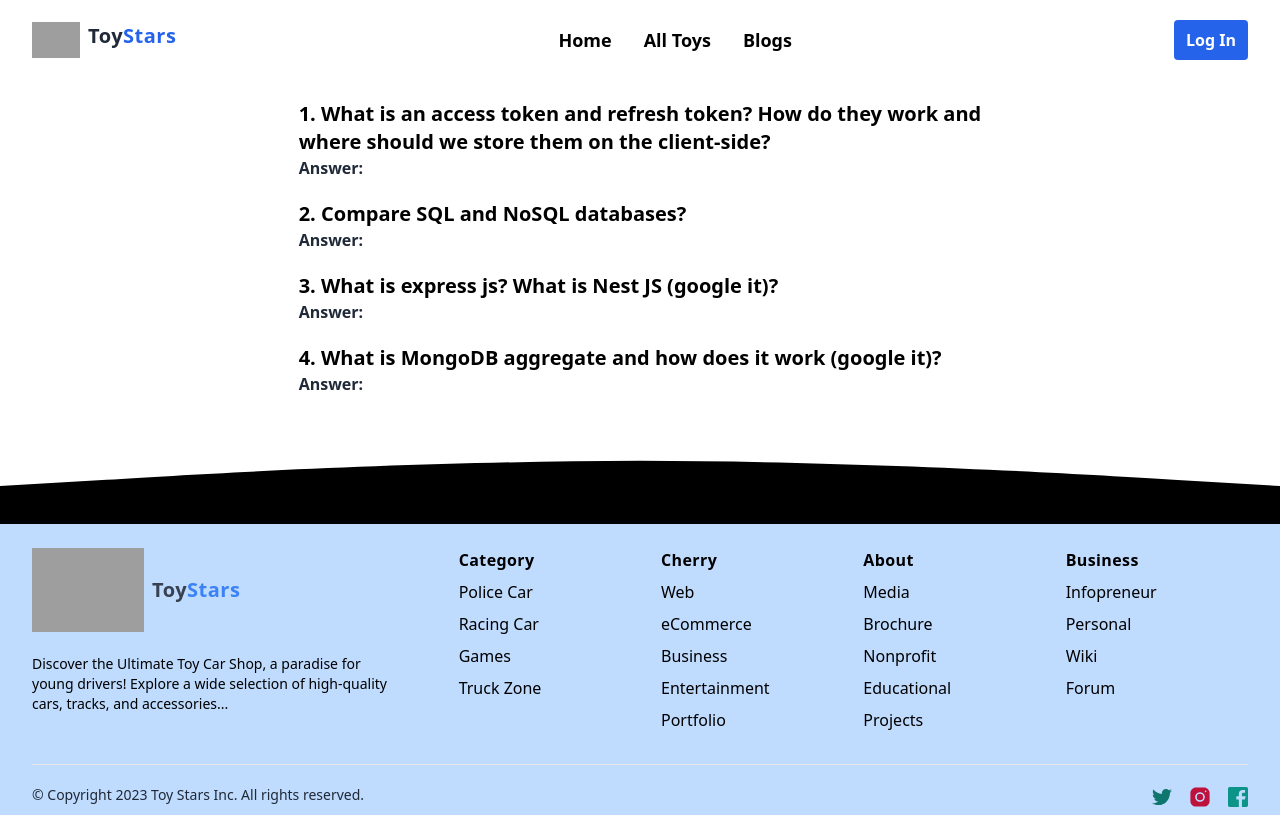
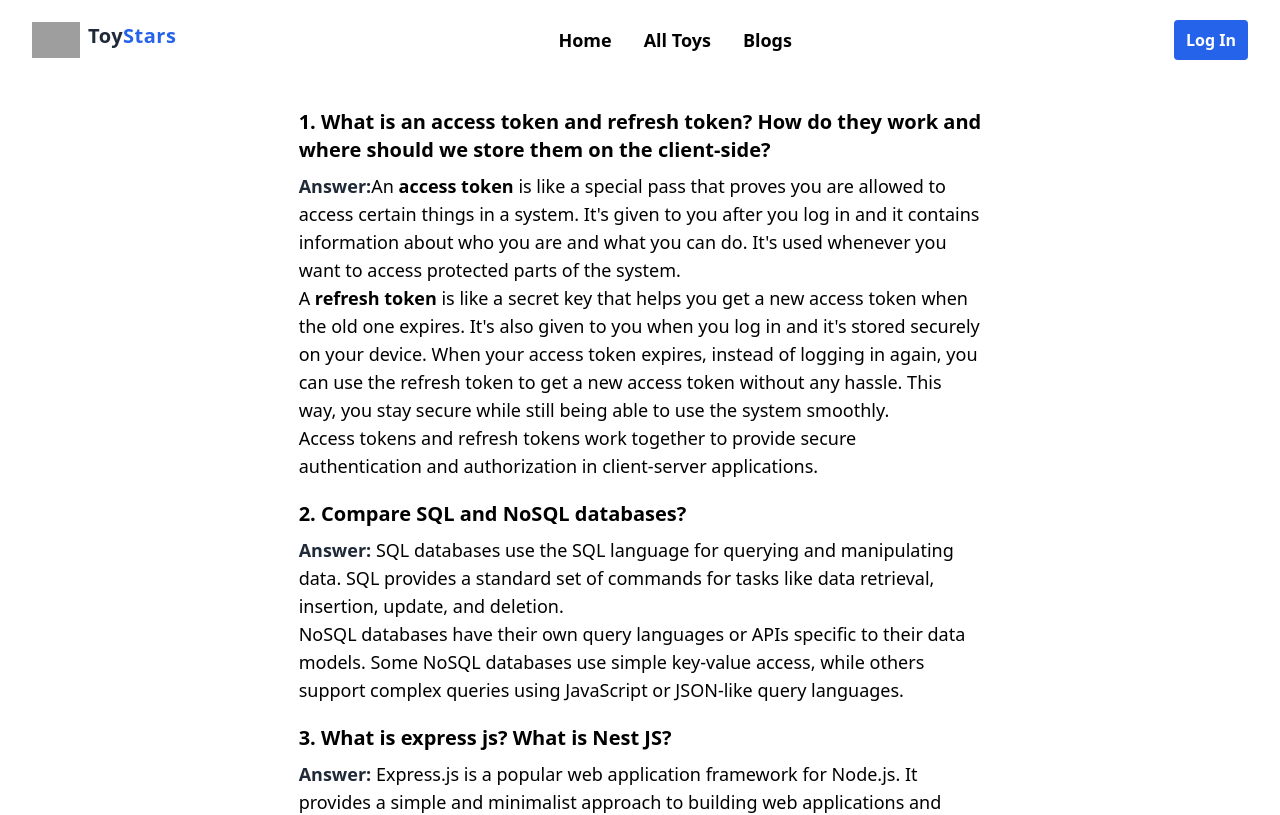
Before and after one commit to NahidEstes/toy-marketplace-client, a React (Vite) app: page /blogs in a window 1280 px wide. Shown: the top 815 px of the page. Built offline with nearby package versions, Linux system fonts and the light colour scheme; no server answers; grey boxes are pictures that could not be loaded.

Commit message:
answer the blog questions

```diff
--- a/src/Layouts/Header.jsx
+++ b/src/Layouts/Header.jsx
@@ -207,6 +207,17 @@ const Header = () => {
                           Home
                         </Link>
                       </li>
+
+                      <li>
+                        <Link
+                          to="/allToys"
+                          aria-label="AllToys"
+                          title="AllToys"
+                          className="font-medium tracking-wide text-gray-700 transition-colors duration-200 hover:text-deep-purple-accent-400"
+                        >
+                          All Toys
+                        </Link>
+                      </li>
                       <li>
                         <Link
                           to="/blogs"
@@ -215,6 +226,16 @@ const Header = () => {
                           className="font-medium tracking-wide text-gray-700 transition-colors duration-200 hover:text-deep-purple-accent-400"
                         >
                           Blogs
+                        </Link>
+                      </li>
+                      <li>
+                        <Link
+                          to="/myToys"
+                          aria-label="MyToys"
+                          title="MyToys"
+                          className="font-medium tracking-wide text-gray-700 transition-colors duration-200 hover:text-deep-purple-accent-400"
+                        >
+                          My Toys
                         </Link>
                       </li>
                       <li>
--- a/src/Pages/AllToys/AllToys.jsx
+++ b/src/Pages/AllToys/AllToys.jsx
@@ -74,6 +74,7 @@ const AllToys = () => {
         </form>
       </div>
 
+      <div className="overflow-x-auto">
         <table className="min-w-full bg-white border border-gray-300">
           <thead>
             <tr>
@@ -114,6 +115,7 @@ const AllToys = () => {
           </tbody>
         </table>
       </div>
+    </div>
   );
 };
 
--- a/src/Pages/Blogs/Blogs.jsx
+++ b/src/Pages/Blogs/Blogs.jsx
@@ -4,40 +4,78 @@ import useTitle from "../../hooks/useTitle";
 const Blogs = () => {
   useTitle("Blogs");
   return (
-    <div className="custom-container lg:w-7/12">
+    <div className="custom-container lg:w-7/12 text-lg">
       <div className="mb-5">
-        <h1 className="text-xl font-semibold">
+        <h1 className="text-xl font-semibold my-2">
           1. What is an access token and refresh token? How do they work and
           where should we store them on the client-side?
         </h1>
         <p>
           <span className="font-semibold text-gray-800">Answer:</span>
+          An <strong>access token</strong> is like a special pass that proves
+          you are allowed to access certain things in a system. It's given to
+          you after you log in and it contains information about who you are and
+          what you can do. It's used whenever you want to access protected parts
+          of the system.
+          <br />A <strong>refresh token</strong> is like a secret key that helps
+          you get a new access token when the old one expires. It's also given
+          to you when you log in and it's stored securely on your device. When
+          your access token expires, instead of logging in again, you can use
+          the refresh token to get a new access token without any hassle. This
+          way, you stay secure while still being able to use the system
+          smoothly.
+          <br />
+          Access tokens and refresh tokens work together to provide secure
+          authentication and authorization in client-server applications.
         </p>
       </div>
 
       <div className="mb-5">
-        <h1 className="text-xl font-semibold">
+        <h1 className="text-xl font-semibold my-2">
           2. Compare SQL and NoSQL databases?
         </h1>
         <p>
-          <span className="font-semibold text-gray-800">Answer:</span>
+          <span className="font-semibold text-gray-800">Answer:</span> SQL
+          databases use the SQL language for querying and manipulating data. SQL
+          provides a standard set of commands for tasks like data retrieval,
+          insertion, update, and deletion.
+          <br />
+          NoSQL databases have their own query languages or APIs specific to
+          their data models. Some NoSQL databases use simple key-value access,
+          while others support complex queries using JavaScript or JSON-like
+          query languages.
         </p>
       </div>
 
       <div className="mb-5">
-        <h1 className="text-xl font-semibold">
-          3. What is express js? What is Nest JS (google it)?
+        <h1 className="text-xl font-semibold my-2">
+          3. What is express js? What is Nest JS?
         </h1>
         <p>
-          <span className="font-semibold text-gray-800">Answer:</span>
+          <span className="font-semibold text-gray-800">Answer:</span>{" "}
+          Express.js is a popular web application framework for Node.js. It
+          provides a simple and minimalist approach to building web applications
+          and APIs. Express.js offers a robust set of features for handling HTTP
+          requests, routing, middleware, and rendering dynamic content. It
+          allows developers to create server-side applications with ease by
+          providing a flexible and intuitive API.
         </p>
       </div>
       <div className="mb-5">
-        <h1 className="text-xl font-semibold">
-          4. What is MongoDB aggregate and how does it work (google it)?
+        <h1 className="text-xl font-semibold my-2">
+          4. What is MongoDB aggregate and how does it work?
         </h1>
         <p>
-          <span className="font-semibold text-gray-800">Answer:</span>
+          <span className="font-semibold text-gray-800">Answer:</span> In
+          MongoDB, the aggregate operation is a powerful tool used for data
+          aggregation and analysis. It allows you to process and transform data
+          in various ways, including filtering, grouping, sorting, and
+          performing mathematical calculations on the data. The aggregate
+          operation works by taking a collection of documents as input and
+          passing them through a series of stages. Each stage performs a
+          specific operation on the documents and produces an intermediate
+          result. The output of one stage becomes the input for the next stage,
+          forming a pipeline of operations.
         </p>
       </div>
     </div>
--- a/src/Pages/MyToys/MyToys.jsx
+++ b/src/Pages/MyToys/MyToys.jsx
@@ -57,6 +57,7 @@ const MyToys = () => {
       <h1 className="text-center text-3xl font-semibold my-5">
         My Toys: {toysItem.length}
       </h1>
+      <div className="overflow-x-auto">
         <table className="min-w-full bg-white border border-gray-300">
           <thead>
             <tr>
@@ -104,6 +105,7 @@ const MyToys = () => {
           </tbody>
         </table>
       </div>
+    </div>
   );
 };
 
```
Also changed, not shown: 1 other file (tests, documents, lock files or other folders). Lines whose indentation alone changed are shown as unchanged.
